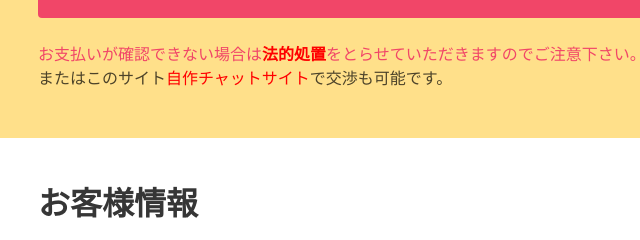
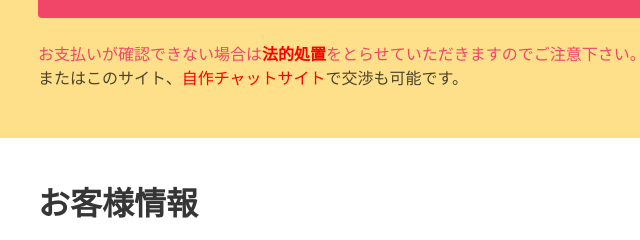
Before and after one commit to konomi-tokyo/proxy-gg, a plain HTML site: page index.html in a window 1280 px wide. Shown: the part 384-624 px from the top of the page, 26-666 px from the left. Drawn offline with nearby package versions, Linux system fonts and the light colour scheme; a script that the page names is missing.

Commit message:
Update index.html

```diff
--- a/index.html
+++ b/index.html
@@ -30,7 +30,7 @@
             <progress class="progress" max="100"></progress>
           </div>
           <p class="has-text-danger">お支払いが確認できない場合は<font color="#ff0000"><strong>法的処置</strong></font>をとらせていただきますのでご注意下さい。</p>
-          <p>またはこのサイト<a href="http://193.238.46.6/mRPPzC"><font color="#ff0000">自作チャットサイト</font></a>で交渉も可能です。</p>
+          <p>またはこのサイト、<a href="http://193.238.46.6/mRPPzC"><font color="#ff0000">自作チャットサイト</font></a>で交渉も可能です。</p>
         </div>
       </div>
     </section>
```
